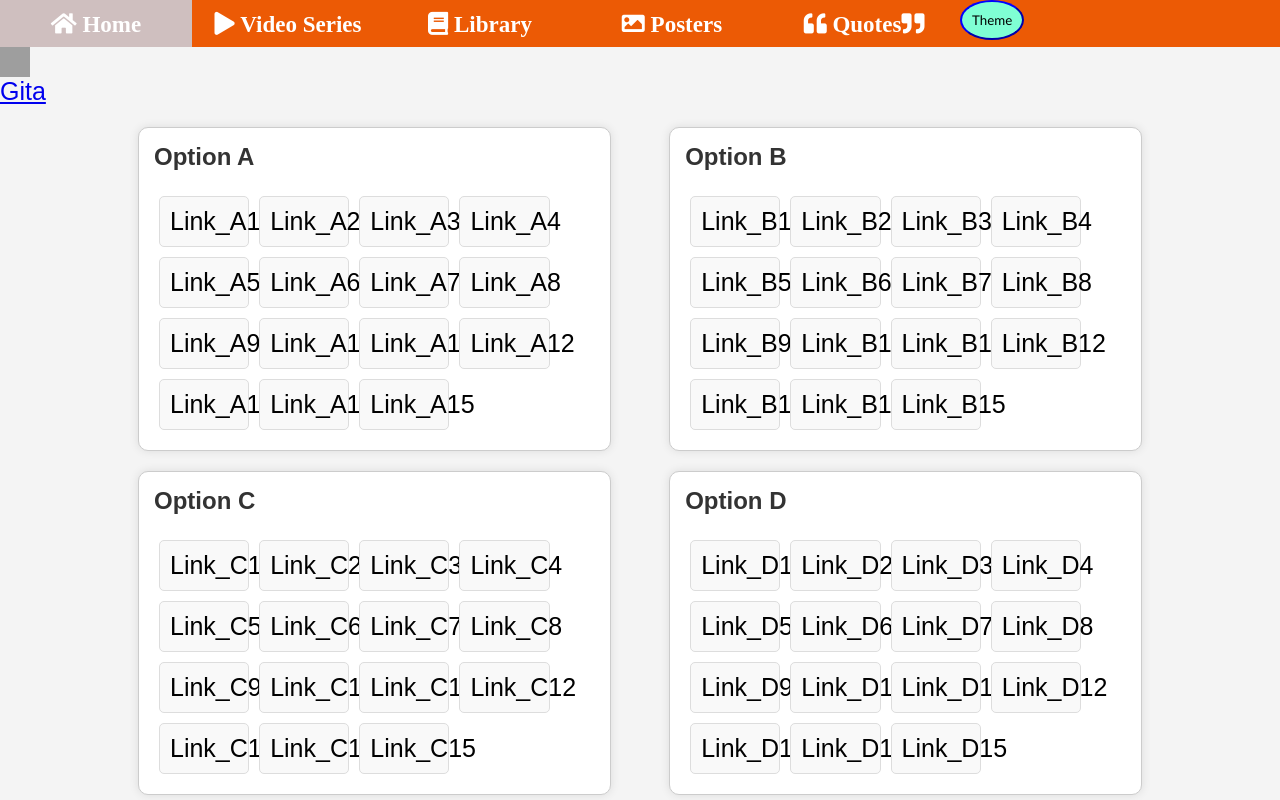
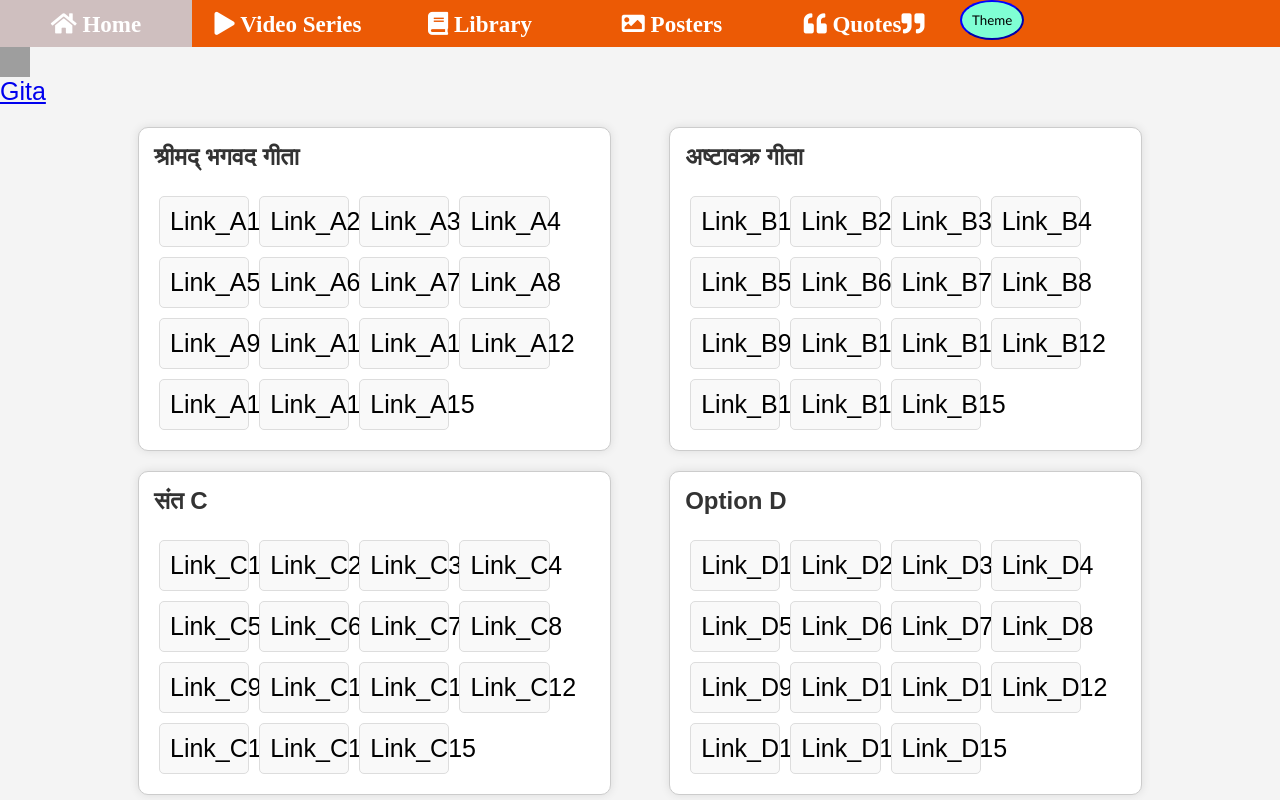
Before and after one commit to TheConsciousChirag/ck, a plain HTML site: page index.html in a window 1280 px wide. Shown: the top 800 px of the page. Drawn offline with Linux system fonts and the light colour scheme; grey boxes are pictures that could not be loaded; a script that the page names is missing.

Commit message:
index.html

```diff
--- a/index.html
+++ b/index.html
@@ -79,19 +79,19 @@
 
         <div class="container">
   <div class="option-box">
-    <h2>Option A</h2>
+    <h2>श्रीमद् भगवद गीता</h2>
     <div class="option" id="optionA">
       <!-- JavaScript will populate this section -->
     </div>
   </div>
   <div class="option-box">
-    <h2>Option B</h2>
+    <h2>अष्टावक्र गीता</h2>
     <div class="option" id="optionB">
       <!-- JavaScript will populate this section -->
     </div>
   </div>
   <div class="option-box">
-    <h2>Option C</h2>
+    <h2>संत C</h2>
     <div class="option" id="optionC">
       <!-- JavaScript will populate this section -->
     </div>
```
